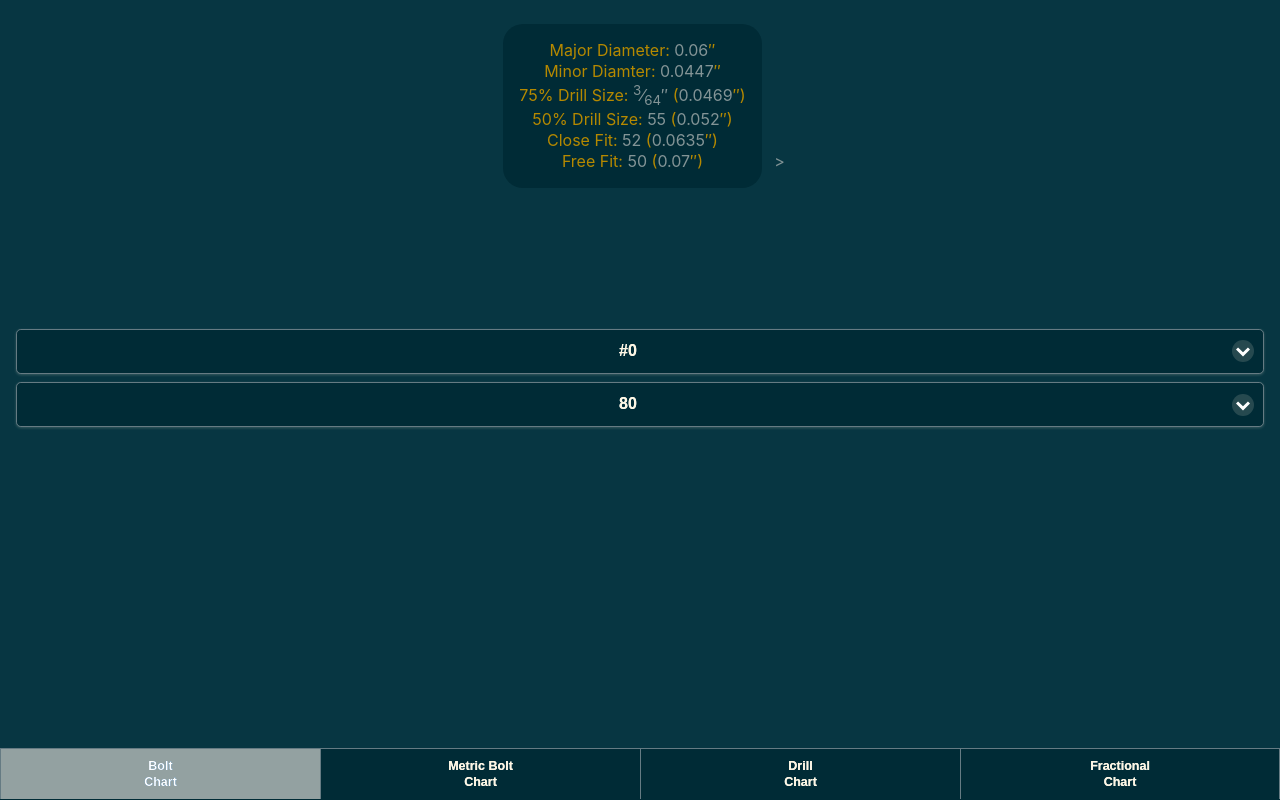
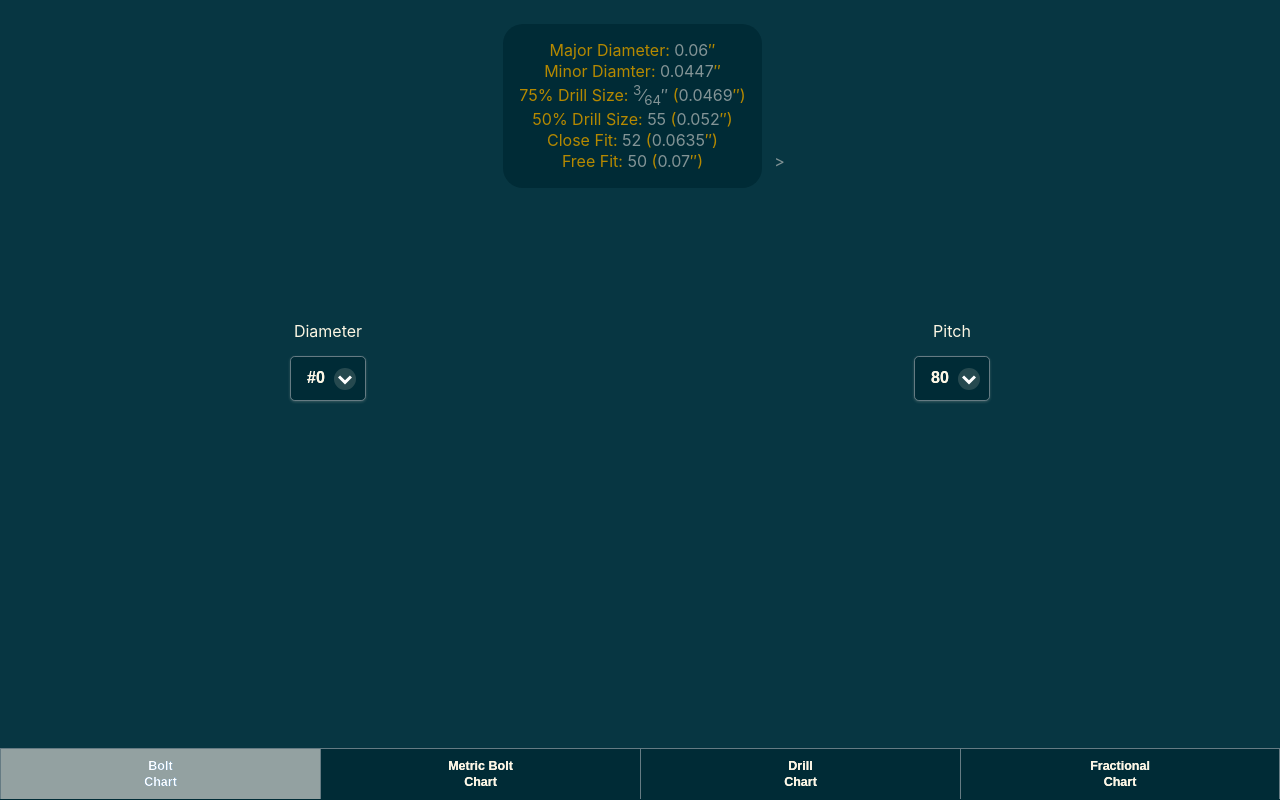
Before and after one commit to aeakett/tappy_tap_tap, a website: page index.htm in a window 1280 px wide. Drawn offline with Linux system fonts and the light colour scheme; files that its build step writes are made by us from their sources.

Commit message:
dropdowns now initialize properly

```diff
--- a/index.htm
+++ b/index.htm
@@ -97,9 +97,9 @@
                   </div>
                </div>
             </div>
-            <div class="selector">
-               <select name="boltSize" id="boltSize"></select>
-               <select name="boltTPI" id="boltTPI"></select>
+            <div class="selector ui-grid-a">
+               <div class="ui-block-a"><label for="boltSize">Diameter</label><select name="boltSize" id="boltSize" data-inline="true"></select></div>
+               <div class="ui-block-b"><label for="boltTPI">Pitch</label><select name="boltTPI" id="boltTPI" data-inline="true"></select></div>
             </div>
             <div data-role="footer" data-position="fixed">
                <div data-role="navbar">
@@ -168,9 +168,9 @@
                   </div>
                </div>
             </div>
-            <div class="selector">
-               <select name="boltSize" id="mBoltSize"></select>
-               <select name="boltTPI" id="mBoltTPI"></select>
+            <div class="selector ui-grid-a">
+               <div class="ui-block-a"><label for="mBoltSize">Diameter</label><select name="boltSize" id="mBoltSize" data-inline="true"></select></div>
+               <div class="ui-block-b"><label for="mBoltTPI">Pitch</label><select name="boltTPI" id="mBoltTPI" data-inline="true"></select></div>
             </div>
             <div data-role="footer" data-position="fixed">
                <div data-role="navbar">
--- a/js/src/main.js
+++ b/js/src/main.js
@@ -2,6 +2,8 @@ $(document).ready(function() {
    $.each(bolt, function( index, value ) {
       $('#boltSize').append('<option value="'+index+'">'+value.size+'</option>');
    });
+
+$('.ui-grid-a').enhanceWithin();
 
    var boltInit=false;
    while (!boltInit) {
@@ -18,16 +20,17 @@ $(document).ready(function() {
       $('#mBoltSize').append('<option value="'+index+'">M'+value.size+'</option>');
    });
 
-   /* var mBoltInit=false;
+   var mBoltInit=false;
    while (!mBoltInit) {
       if ($('#mBoltTPI').parent().parent().hasClass('ui-select')) {console.log('Doing mBolt post-init');
          mBoltSizeChange();
          mBoltInit=true;
       } else {console.log('mChecking...');}
-   }*/
+   }
 
    $('#mBoltSize').change(function(){mBoltSizeChange();});
    $('#mBoltTPI').change(function(){mBoltTPIChange();});
+
 });
 
 function boltSizeChange(){
```
Also changed, not shown: js/main.min.js, 2 other files.
